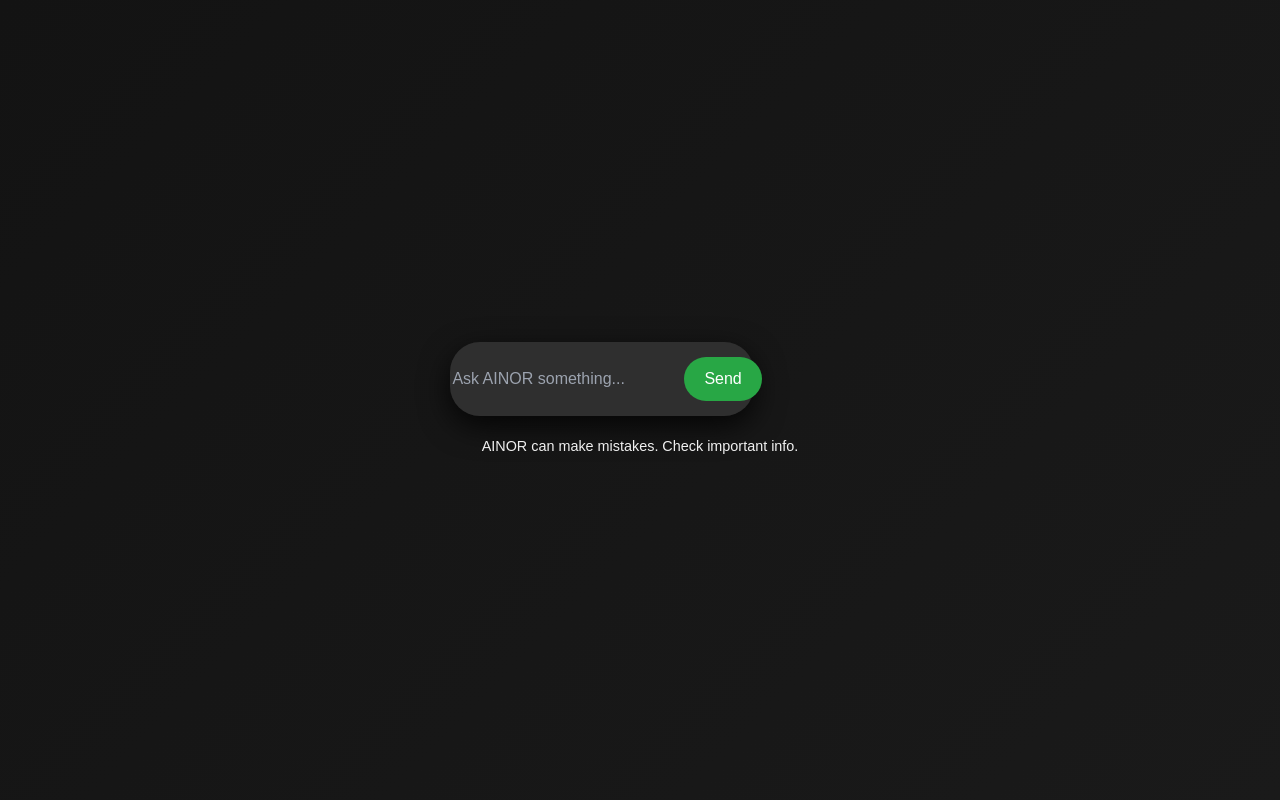
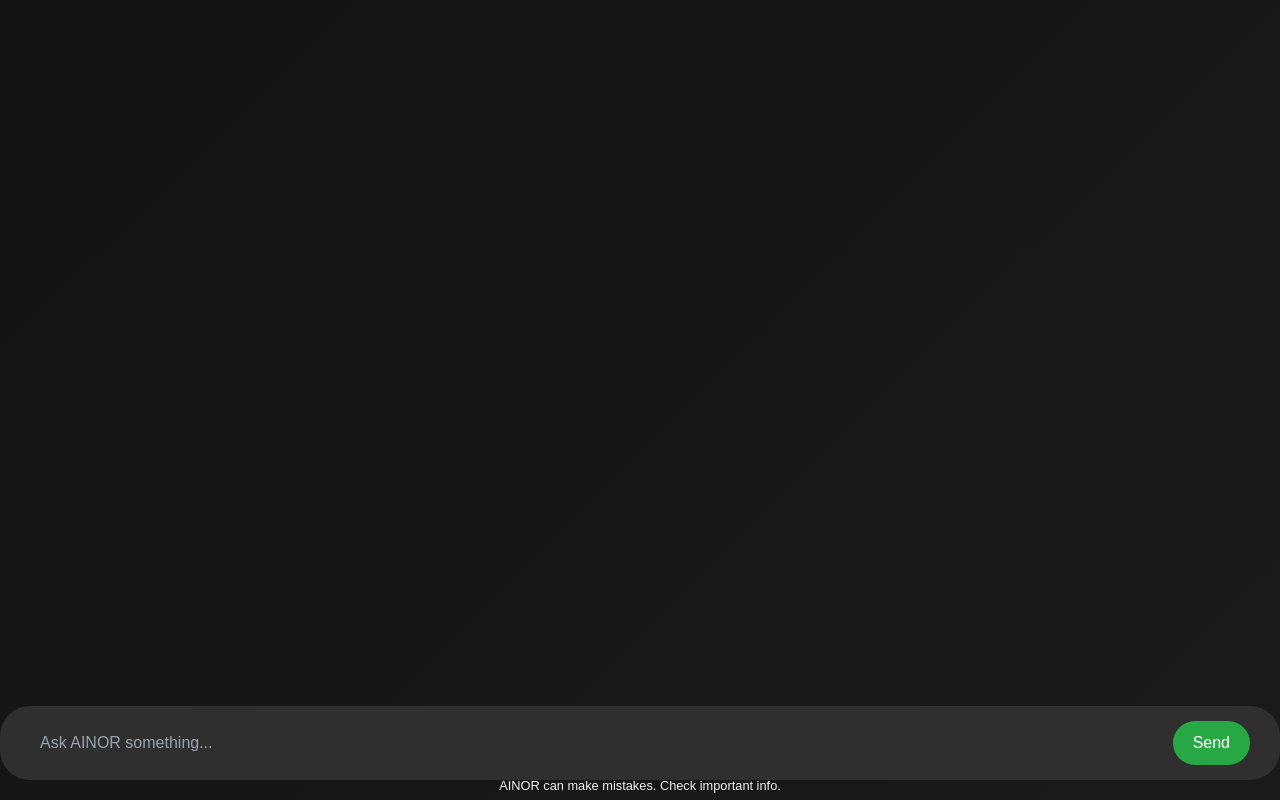
Before and after one commit to dixitk941/AINOR, a Flask app: page / in a window 1280 px wide. Run offline with Flask 3, Linux system fonts and the light colour scheme.

Commit message:
Update index.html

```diff
--- a/templates/index.html
+++ b/templates/index.html
@@ -3,7 +3,7 @@
 <head>
     <meta charset="UTF-8">
     <meta name="viewport" content="width=device-width, initial-scale=1.0">
-    <title>A.I.N.O.R - Fullscreen UI</title>
+    <title>A.I.N.O.R - Chat UI</title>
     <link href="https://cdn.jsdelivr.net/npm/tailwindcss@2.2.19/dist/tailwind.min.css" rel="stylesheet">
     <style>
         /* Fullscreen background with gradient */
@@ -14,32 +14,57 @@
             background: linear-gradient(135deg, #131313, #1a1a1a);
             height: 100vh;
             display: flex;
-            justify-content: center;
-            align-items: center;
-            overflow: hidden;
+            flex-direction: column;
         }
 
-        /* Chat container for full screen */
+        /* Chat container takes up most of the screen */
         .chat-container {
-            width: 100%;
-            height: 100%;
+            flex-grow: 1;
+            overflow-y: auto;
+            padding: 20px;
             display: flex;
-            justify-content: center;
+            flex-direction: column;
+            justify-content: flex-start;
             align-items: center;
-            position: relative;
         }
 
-        /* Floating centered input box */
+        /* Chat messages */
+        .message {
+            width: 80%;
+            max-width: 600px;
+            background-color: #3a3a3a;
+            color: white;
+            padding: 15px;
+            border-radius: 10px;
+            margin-bottom: 10px;
+            word-wrap: break-word;
+        }
+
+        .message.user {
+            background-color: #28a745;
+            align-self: flex-end;
+        }
+
+        .message.ainor {
+            background-color: #3e3e3e;
+            align-self: flex-start;
+        }
+
+        /* Input box at the bottom */
         .input-area {
             background-color: rgba(50, 50, 50, 0.9);
             border-radius: 30px;
             padding: 15px 30px;
-            box-shadow: 0 10px 30px rgba(0, 0, 0, 0.8);
             display: flex;
             justify-content: center;
             align-items: center;
-            width: 80%;
-            max-width: 600px;
+            width: 100%;
+            max-width: 100vw;
+            position: fixed;
+            bottom: 20px;
+            left: 0;
+            right: 0;
+            margin: 0 auto;
         }
 
         .input-area input {
@@ -72,17 +97,15 @@
         /* Message below the input box */
         .warning-text {
             color: #f0f0f0;
-            margin-top: 20px;
-            font-size: 0.9rem;
+            margin-top: 5px;
+            font-size: 0.8rem;
             text-align: center;
+            position: fixed;
+            bottom: 5px;
+            width: 100%;
         }
 
-        /* Messages container - hidden in this design */
-        .messages {
-            display: none;
-        }
-
-        /* Media queries for responsive design */
+        /* Media queries for responsiveness */
         @media (max-width: 768px) {
             .input-area {
                 padding: 10px 20px;
@@ -93,39 +116,26 @@
             }
 
             .warning-text {
-                font-size: 0.8rem;
-            }
-        }
-
-        @media (max-width: 480px) {
-            .input-area {
-                padding: 8px 15px;
-            }
-
-            .input-area button {
-                padding: 6px 10px;
-                font-size: 0.85rem;
-            }
-
-            .warning-text {
-                font-size: 0.75rem;
+                font-size: 0.7rem;
             }
         }
     </style>
 </head>
 <body>
 
-<div class="chat-container">
-    <!-- Centered floating input area -->
-    <div>
-        <div class="input-area">
-            <input type="text" id="userInput" placeholder="Ask AINOR something..." onkeypress="checkKey(event)">
-            <button id="sendBtn">Send</button>
-        </div>
-        <!-- Message below the input box -->
-        <p class="warning-text">AINOR can make mistakes. Check important info.</p>
-    </div>
+<!-- Chat Container -->
+<div class="chat-container" id="chatContainer">
+    <!-- Messages will appear here -->
 </div>
+
+<!-- Input Area fixed at the bottom -->
+<div class="input-area">
+    <input type="text" id="userInput" placeholder="Ask AINOR something..." onkeypress="checkKey(event)">
+    <button id="sendBtn">Send</button>
+</div>
+
+<!-- Warning text below the input box -->
+<p class="warning-text">AINOR can make mistakes. Check important info.</p>
 
 <script>
     document.getElementById('sendBtn').onclick = function() {
@@ -142,9 +152,21 @@
         var input = document.getElementById('userInput').value;
         if (!input.trim()) return;
 
-        // Simulate a message being sent and received
-        document.getElementById('userInput').value = '';
-        console.log('Message sent:', input);
+        appendMessage(input, 'user');
+        setTimeout(() => appendMessage('This is a response from AINOR.', 'ainor'), 1000);
+
+        document.getElementById('userInput').value = ''; // Clear input after sending
+    }
+
+    function appendMessage(message, sender) {
+        const chatContainer = document.getElementById('chatContainer');
+
+        const messageDiv = document.createElement('div');
+        messageDiv.className = `message ${sender}`;
+        messageDiv.innerText = message;
+
+        chatContainer.appendChild(messageDiv);
+        chatContainer.scrollTop = chatContainer.scrollHeight; // Scroll to the latest message
     }
 </script>
 
```
